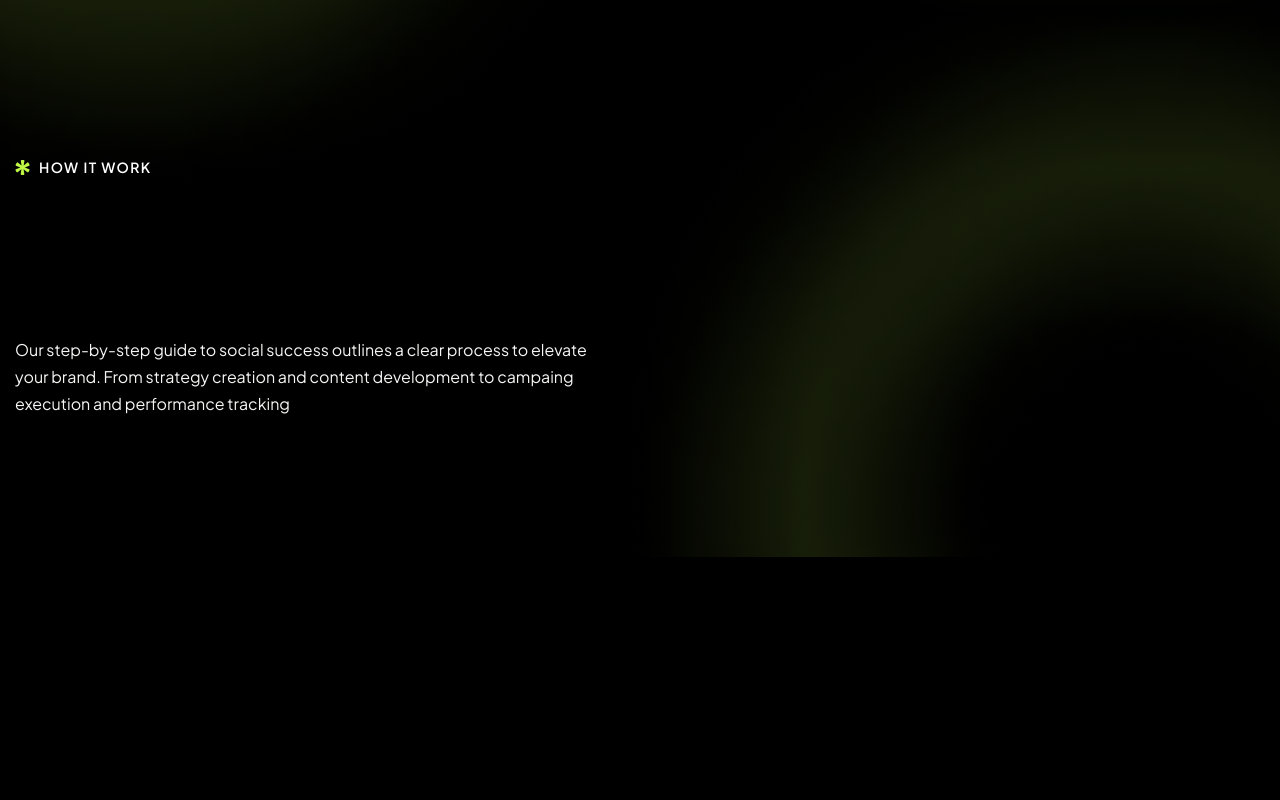
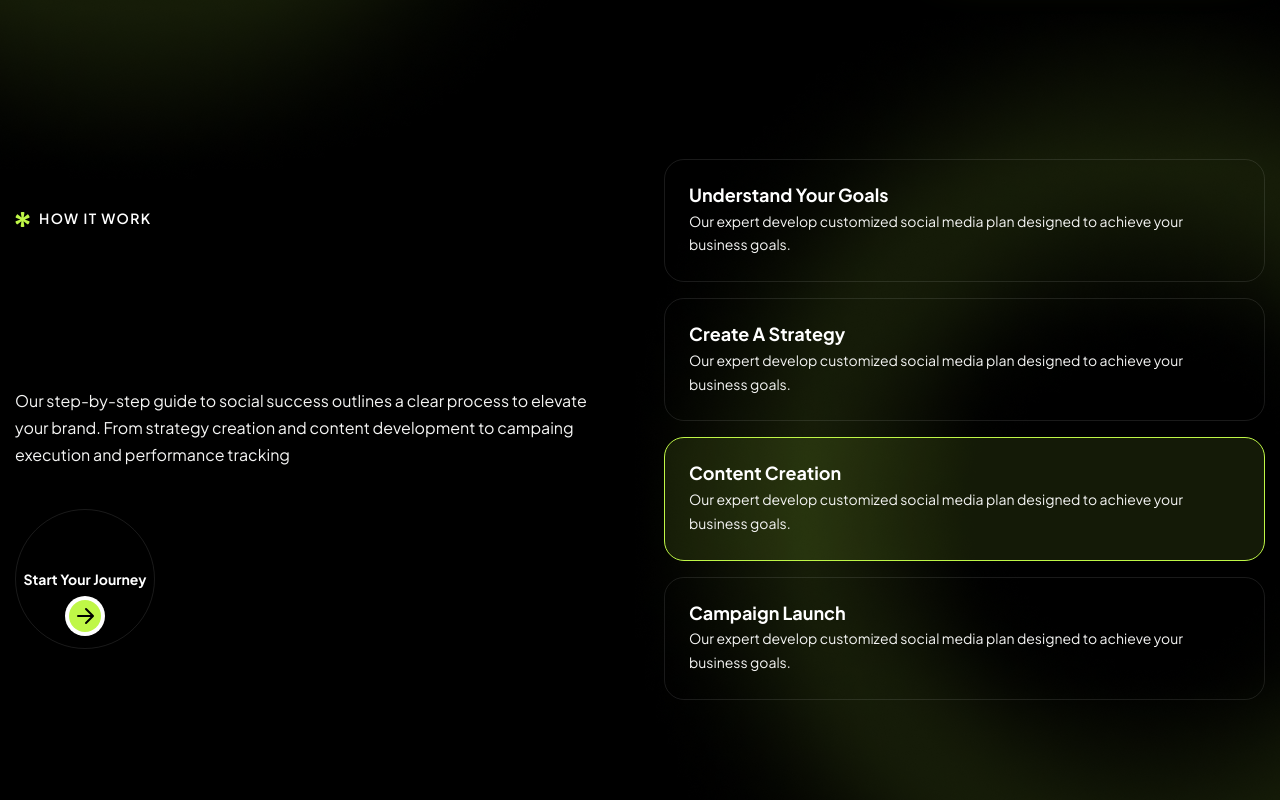
Before and after one commit to Jisap/vite-truesocial2, a React (Vite) app: page / in a window 1280 px wide. Shown: the part 7164-7964 px from the top of the page. Before the commit the page ends 7721 px from the top, so only its background shows below. Built offline with nearby package versions, Linux system fonts and the light colour scheme.

Commit message:
feat: add HowItWorks component with interactive step guide and hover animations

```diff
--- a/src/components/sections/home/HowItWorks.jsx
+++ b/src/components/sections/home/HowItWorks.jsx
@@ -25,6 +25,77 @@ const HowItWorks = () => {
                 description='Our step-by-step guide to social success outlines a clear process to elevate your brand. From strategy creation
                 and content development to campaing execution and performance tracking'
               />
+
+              <Link className="group relative mt-6 hidden h-[140px] w-[140px] items-center justify-center rounded-full border border-divider text-center
+              text-sm font-bold text-primary capitalize transition-color duration-300 hover:border-accent sm:flex">
+                Start your journey
+                <span className="absolute ring-4 bottom-4 flex h-8 w-8 items-center justify-center rounded-full bg-accent transition-transform
+                duration-300 group-hover:rotate-45"
+                >
+                  <svg
+                    viewBox="0 0 24 24"
+                    fill="none"
+                    className="h-5 w-5 text-dark sm:h-6 sm:w-6"
+                  >
+                    <path
+                      d="M5 12h14M13 5l7 7-7 7"
+                      stroke="currentColor"
+                      strokeWidth="2"
+                      strokeLinecap="round"
+                      strokeLinejoin="round"
+                    />
+                  </svg>
+                </span>
+              </Link>
+            </div>
+
+            <div className="flex flex-col gap-4">
+              {howItWorks.map((step, i) => (
+                <Reveal
+                  key={step.no}
+                  delay={i * 0.15}
+                  as="div"
+                  className={`
+                    relative cursor-pointer overflow-hidden rounded-[20px] group border transition-colors duration-300
+                    ${active === i ? "border-accent bg-accent/10" : "border-divider"}
+                  `}
+                >
+                  {/*
+                    EFECTO "WIPE" DE LA IMAGEN AL HACER HOVER
+                    ------------------------------------------
+                    Es puro CSS (Tailwind), no depende de React ni del estado `active`.
+
+                    1. La tarjeta padre tiene la clase `group` + `relative` (necesario para
+                      que el `absolute` de esta imagen se posicione DENTRO de la tarjeta
+                      y no respecto a un ancestro más arriba en el árbol).
+                    2. La imagen arranca con `w-0` (invisible, ancho 0).
+                    3. Al hacer hover sobre `.group`, Tailwind activa `group-hover:w-full`
+                      y la imagen "crece" de 0 a 100% de ancho.
+                    4. `transition-all duration-300` anima ese cambio de ancho -> efecto
+                      de despliegue de izquierda a derecha.
+                    5. `overflow-hidden` en la tarjeta recorta la imagen mientras crece.
+
+                    Si el hover deja de animarse o la imagen se desborda de la tarjeta,
+                    revisar que la tarjeta conserve `relative` + `overflow-hidden`.
+                  */}
+                  <img
+                    src={step.image}
+                    alt={step.title}
+                    className="h-full w-0 group-hover:w-full transition-all duration-300 -z-1 opacity-20 rounded-full object-cover absolute"
+                  />
+
+                  <div
+                    onMouseEnter={() => setActive(i)}
+                    className="flex items-center justify-between gap-6 p-6">
+                    <div className="flex items-center gap-5">
+                      <div>
+                        <h3 className="mb-1 text-lg font-bold text-primary capitalize">{step.title}</h3>
+                        <p className="mb-0 text-sm">{step.excerpt}</p>
+                      </div>
+                    </div>
+                  </div>
+                </Reveal>
+              ))}
             </div>
           </div>
         </div>
```
